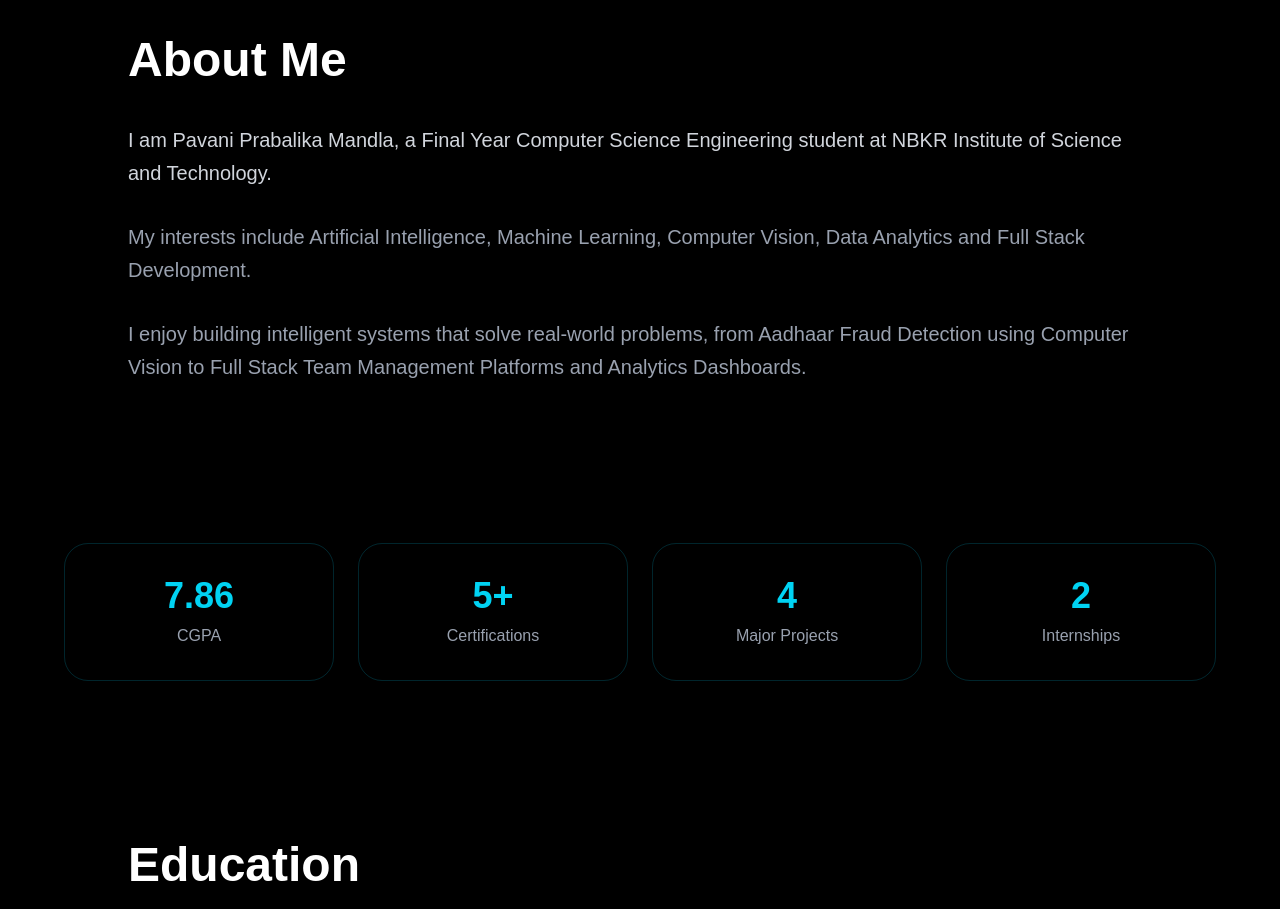
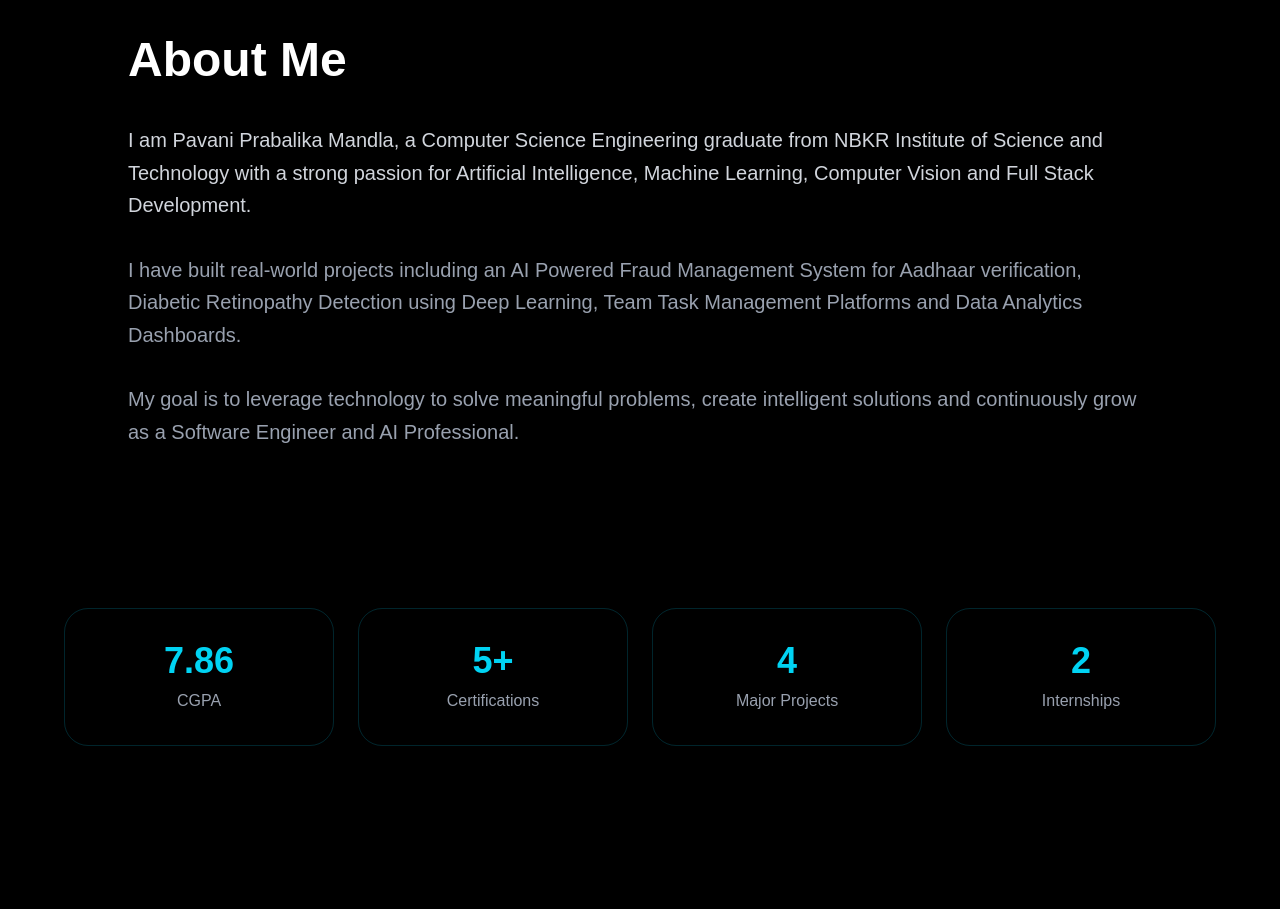
Before and after one commit to pavaniprabalika-11/pavani-portfolio, a Next.js app: page / in a window 1280 px wide. Shown: the part 940-1849 px from the top of the page. Built offline with nearby package versions, Linux system fonts and the light colour scheme.

Commit message:
About.tsx

```diff
--- a/components/About.tsx
+++ b/components/About.tsx
@@ -8,19 +8,23 @@ export default function About() {
         </h2>
 
         <p className="text-xl text-gray-300 leading-relaxed">
-          I am Pavani Prabalika Mandla, a Final Year Computer Science
-          Engineering student at NBKR Institute of Science and Technology.
+          I am Pavani Prabalika Mandla, a Computer Science Engineering
+          graduate from NBKR Institute of Science and Technology with a
+          strong passion for Artificial Intelligence, Machine Learning,
+          Computer Vision and Full Stack Development.
         </p>
 
         <p className="mt-8 text-xl text-gray-400 leading-relaxed">
-          My interests include Artificial Intelligence, Machine Learning,
-          Computer Vision, Data Analytics and Full Stack Development.
+          I have built real-world projects including an AI Powered Fraud
+          Management System for Aadhaar verification, Diabetic Retinopathy
+          Detection using Deep Learning, Team Task Management Platforms and
+          Data Analytics Dashboards.
         </p>
 
         <p className="mt-8 text-xl text-gray-400 leading-relaxed">
-          I enjoy building intelligent systems that solve real-world
-          problems, from Aadhaar Fraud Detection using Computer Vision
-          to Full Stack Team Management Platforms and Analytics Dashboards.
+          My goal is to leverage technology to solve meaningful problems,
+          create intelligent solutions and continuously grow as a Software
+          Engineer and AI Professional.
         </p>
 
       </div>
```
